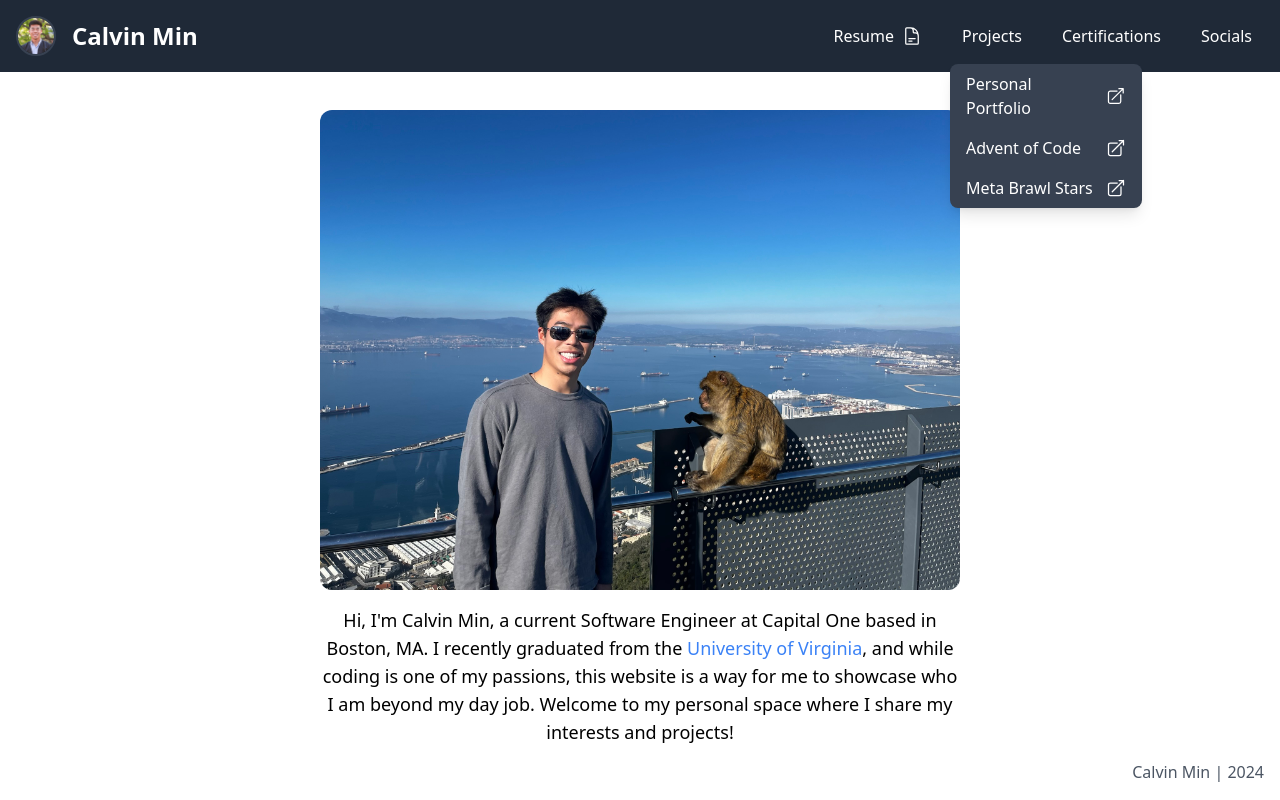
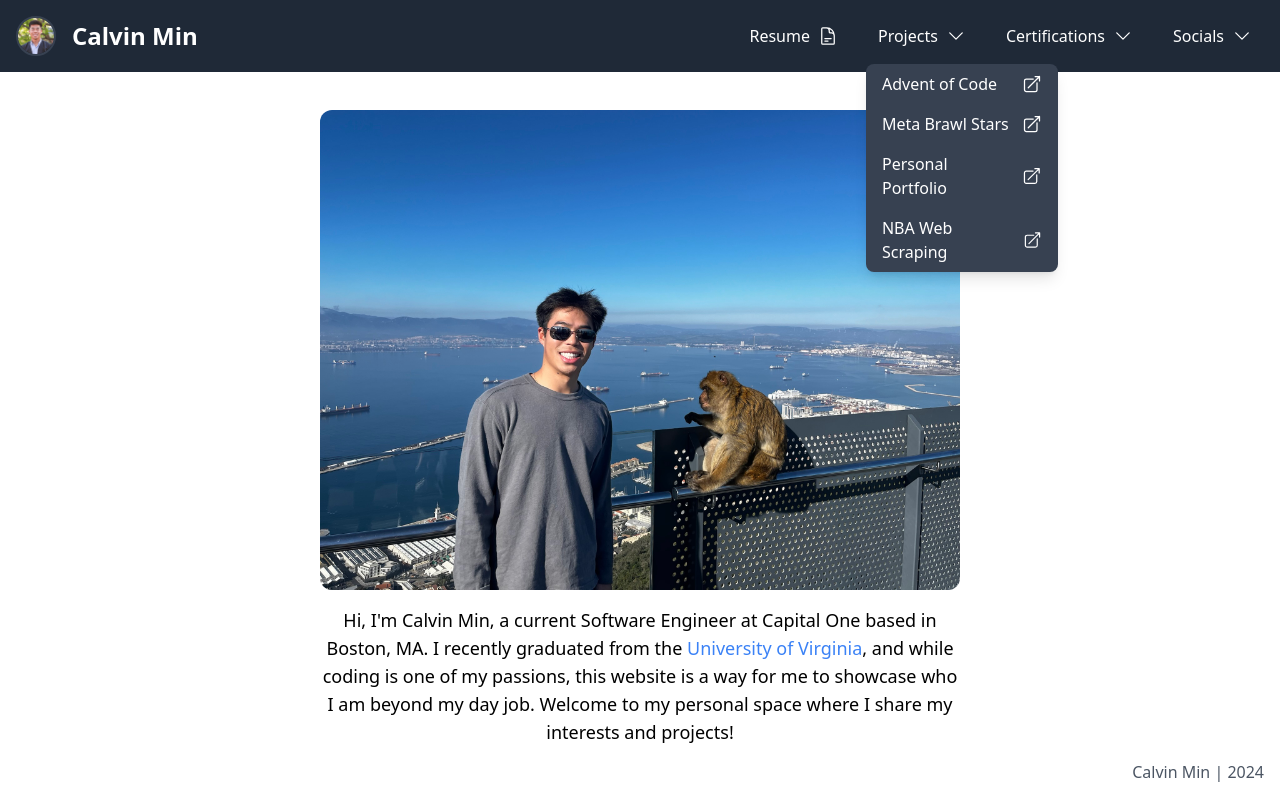
Before and after one commit to Calvinjmin/Portfolio-Modern, a React (Create React App) app: page / in a window 1280 px wide. Both pictures are taken after a click on the button "Projects". Built offline with nearby package versions, Linux system fonts and the light colour scheme.

Commit message:
Navigation Bar Update

```diff
--- a/src/components/Navbar.js
+++ b/src/components/Navbar.js
@@ -1,8 +1,9 @@
 import React, { useState } from "react";
 import {
   ArrowTopRightOnSquareIcon,
+  ChevronDownIcon,
   DocumentTextIcon,
-} from "@heroicons/react/24/outline"; // Ensure correct import path
+} from "@heroicons/react/24/outline";
 
 export default function Navbar() {
   const [openDropdown, setOpenDropdown] = useState(null);
@@ -17,7 +18,7 @@ export default function Navbar() {
   };
 
   const handleNavigation = (url) => {
-    window.location.href = url;
+    window.open(url, "_blank", "noopener,noreferrer");
   };
 
   return (
@@ -39,7 +40,11 @@ export default function Navbar() {
         <div className="hidden md:flex space-x-4 ml-auto">
           {/* Resume Link */}
           <button
-            onClick={() => handleNavigation("https://drive.google.com/file/d/11IbURcbvUV6PHcMvZQ96yU8btLkqT9qI/view?usp=sharing")}
+            onClick={() =>
+              handleNavigation(
+                "https://drive.google.com/file/d/11IbURcbvUV6PHcMvZQ96yU8btLkqT9qI/view?usp=sharing"
+              )
+            }
             className="text-white hover:bg-gray-700 px-3 py-2 rounded flex items-center"
           >
             Resume
@@ -53,18 +58,14 @@ export default function Navbar() {
               className="text-white hover:bg-gray-700 px-3 py-2 rounded flex items-center"
             >
               Projects
+              <ChevronDownIcon className="w-5 h-5 ml-2" />
             </button>
             {openDropdown === "projects" && (
               <div className="absolute top-full mt-2 w-48 bg-gray-700 rounded-lg shadow-lg">
                 <a
-                  href="https://github.com/Calvinjmin/Portfolio-Modern/"
-                  className="block px-4 py-2 text-white hover:bg-gray-600 flex items-center justify-between"
-                >
-                  Personal Portfolio
-                  <ArrowTopRightOnSquareIcon className="w-5 h-5 ml-2" />
-                </a>
-                <a
                   href="https://github.com/Calvinjmin/Advent"
+                  target="_blank"
+                  rel="noopener noreferrer"
                   className="block px-4 py-2 text-white hover:bg-gray-600 flex items-center justify-between"
                 >
                   Advent of Code
@@ -72,9 +73,29 @@ export default function Navbar() {
                 </a>
                 <a
                   href="https://github.com/Calvinjmin/MetaBS"
+                  target="_blank"
+                  rel="noopener noreferrer"
                   className="block px-4 py-2 text-white hover:bg-gray-600 flex items-center justify-between"
                 >
                   Meta Brawl Stars
+                  <ArrowTopRightOnSquareIcon className="w-5 h-5 ml-2" />
+                </a>
+                <a
+                  href="https://github.com/Calvinjmin/Portfolio-Modern/"
+                  target="_blank"
+                  rel="noopener noreferrer"
+                  className="block px-4 py-2 text-white hover:bg-gray-600 flex items-center justify-between"
+                >
+                  Personal Portfolio
+                  <ArrowTopRightOnSquareIcon className="w-5 h-5 ml-2" />
+                </a>
+                <a
+                  href="https://github.com/Calvinjmin/NBA-Web-Scraping"
+                  target="_blank"
+                  rel="noopener noreferrer"
+                  className="block px-4 py-2 text-white hover:bg-gray-600 flex items-center justify-between"
+                >
+                  NBA Web Scraping
                   <ArrowTopRightOnSquareIcon className="w-5 h-5 ml-2" />
                 </a>
               </div>
@@ -88,11 +109,14 @@ export default function Navbar() {
               className="text-white hover:bg-gray-700 px-3 py-2 rounded flex items-center"
             >
               Certifications
+              <ChevronDownIcon className="w-5 h-5 ml-2" />
             </button>
             {openDropdown === "certifications" && (
               <div className="absolute top-full mt-2 w-48 bg-gray-700 rounded-lg shadow-lg">
                 <a
                   href="https://www.credly.com/badges/d4683e3a-e78c-451e-91ac-1fdc21e42e64/linked_in?t=rhdsh3"
+                  target="_blank"
+                  rel="noopener noreferrer"
                   className="block px-4 py-2 text-white hover:bg-gray-600 flex items-center justify-between"
                 >
                   AWS Solutions Architect
@@ -109,11 +133,14 @@ export default function Navbar() {
               className="text-white hover:bg-gray-700 px-3 py-2 rounded flex items-center"
             >
               Socials
+              <ChevronDownIcon className="w-5 h-5 ml-2" />
             </button>
             {openDropdown === "socials" && (
               <div className="absolute top-full mt-2 w-48 bg-gray-700 rounded-lg shadow-lg">
                 <a
                   href="https://www.linkedin.com/in/calvinjmin/"
+                  target="_blank"
+                  rel="noopener noreferrer"
                   className="block px-4 py-2 text-white hover:bg-gray-600 flex items-center justify-between"
                 >
                   LinkedIn
@@ -121,6 +148,8 @@ export default function Navbar() {
                 </a>
                 <a
                   href="https://github.com/Calvinjmin"
+                  target="_blank"
+                  rel="noopener noreferrer"
                   className="block px-4 py-2 text-white hover:bg-gray-600 flex items-center justify-between"
                 >
                   Github
@@ -165,7 +194,11 @@ export default function Navbar() {
         <div className="md:hidden bg-gray-800 p-4 absolute top-16 left-0 w-full z-50">
           {/* Resume Link */}
           <button
-            onClick={() => handleNavigation("https://drive.google.com/file/d/11IbURcbvUV6PHcMvZQ96yU8btLkqT9qI/view?usp=sharing")}
+            onClick={() =>
+              handleNavigation(
+                "https://drive.google.com/file/d/11IbURcbvUV6PHcMvZQ96yU8btLkqT9qI/view?usp=sharing"
+              )
+            }
             className="text-white hover:bg-gray-700 px-3 py-2 rounded flex items-center w-full mb-2"
           >
             Resume
```
